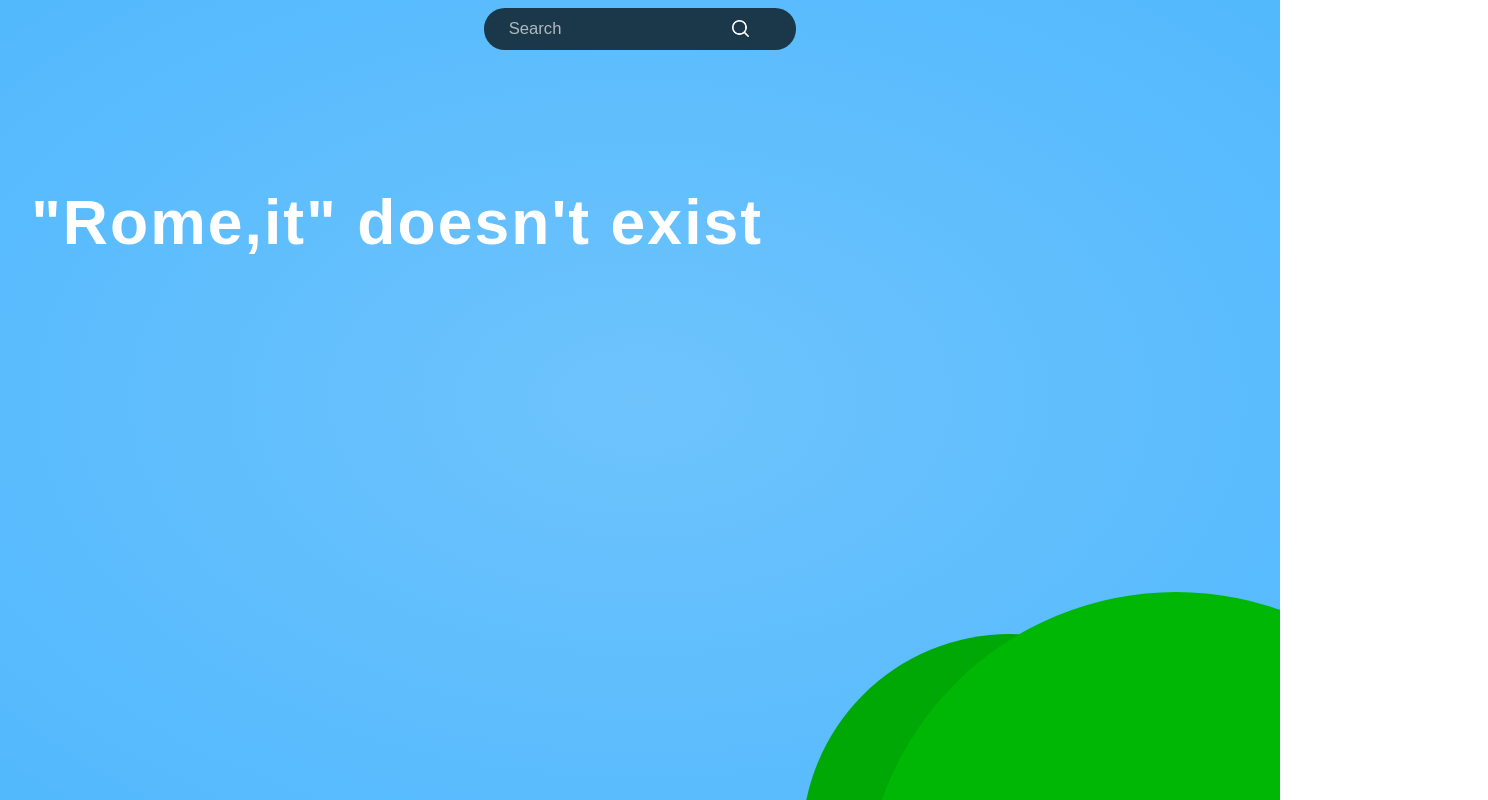
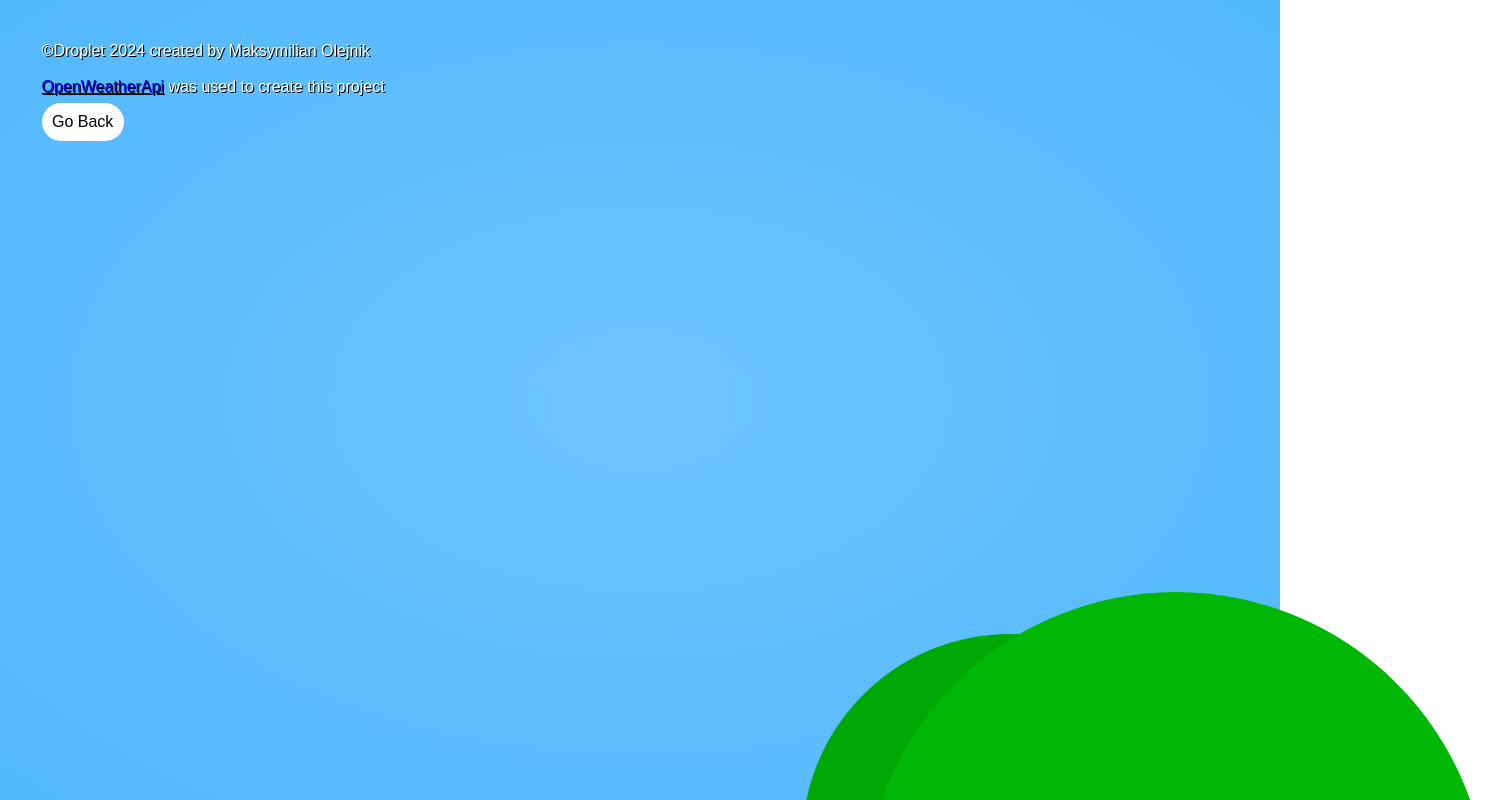
Before and after one commit to MOLE-DV/weather_forcast, a React (Create React App) app: page /Copyright in a window 1280 px wide. Shown: the top 800 px of the page, 1488 px wide, since content can reach past the window. Built offline with nearby package versions, Linux system fonts and the light colour scheme; no server answers.

Commit message:
Copyright page

```diff
--- a/package.json
+++ b/package.json
@@ -10,6 +10,7 @@
     "cities.json": "^1.1.34",
     "react": "^18.2.0",
     "react-dom": "^18.2.0",
+    "react-router-dom": "^6.22.3",
     "react-scripts": "^5.0.1",
     "web-vitals": "^2.1.4",
     "yarn": "^1.22.21"
--- a/src/App.css
+++ b/src/App.css
@@ -1,18 +1,10 @@
+@import url(root.css);
+
 
 *{box-sizing: border-box; margin: 0;}
 
 
-:root{
-  --sky: rgba(83, 184, 252, 0.842);
-  --searchBar-hidden-width: calc(10vh + 10vw);
-  --searchBar-visible-width: calc(15vh + 15vw);
-  --sea-background:url('../public//background/sea.jpg');
-  --window-opacity: .7;
-  --search-icon: url('../public/icons/search.png');
-  --menu-icon: url('../public/icons/menu.png');
-  --big-ground-size: calc(25vh + 25vw);
-  --small-ground-size: calc(15vh + 15vw);
-}
+
 
 body{
   width: 100vw;
@@ -387,3 +379,15 @@ body{
     display: none;
   }
 }
+
+
+#copyright{
+  position: absolute;
+  z-index: 9999;
+  font-size: calc(.5vh + .5vw);
+  cursor: pointer;
+  bottom: calc(.1vh + .1vw);
+  right: calc(.1vh + .1vw);
+  text-decoration: none;
+  color: rgba(255, 255, 255, 0.514);
+}
--- a/src/App.js
+++ b/src/App.js
@@ -5,6 +5,8 @@ import useWeatherData from './weatherReader/readWeatherData';
 import React, { useState, useEffect } from 'react';
 import WeatherVisualizer from './Components/WeatherVisualizator';
 import axios from 'axios';
+import Copy from './Components/Copy';
+import Copyright from './Components/Copyright';
 
 function App() {
   const [data, setData] = useState({});
@@ -31,7 +33,9 @@ function App() {
       <DayInfo width="fit-content" data={data == 'debug' ? {"name" : "Test City"} : data} opacity="0"/>
       <WeatherVisualizer data={data == 'debug' ? {'weather' : 'debug'} : data} />
       <div style={{display: "none"}} id='cur_weather'>{data == 'debug' ? 'debug' : data.weather && data.weather[0]?.main}</div>
+      <Copy />
     </div>
+
   );
 }
 
--- /dev/null
+++ b/src/Components/Circle.js
@@ -0,0 +1,7 @@
+function Circle(props){
+    return (
+            <div className="circle" style={props.style}></div>
+        );
+}
+
+export default Circle;
--- /dev/null
+++ b/src/Components/Copy.js
@@ -0,0 +1,11 @@
+import { Link } from 'react-router-dom';
+
+function Copy(){
+    return(
+        <div id='copyright'>
+            <Link to='/Copyright'>© Maksymilian Olejnik 2024</Link>
+        </div>
+    );
+}
+
+export default Copy;
--- /dev/null
+++ b/src/Components/Copyright.js
@@ -0,0 +1,24 @@
+import { Link } from "react-router-dom";
+import Circle from "./Circle";
+import '../Copyright.css'
+
+function Copyright(){
+    return(
+        <div id="cop_info">
+            <div id="information">
+              ©Droplet 2024 created by Maksymilian Olejnik
+              <br />
+              <br />
+              <a href="https://openweathermap.org/api" target="blank_">OpenWeatherApi</a> was used to create this project
+              <br />
+              <br />
+              <Link to='/Home' id="button">Go Back</Link>
+            </div>
+
+            <Circle style={{height: "calc(30vh + 30vw)", width: "calc(30vh + 30vw)", backgroundColor: "#00B706", zIndex: 3, right: "calc(-10vh - 10vw)", bottom: "calc(-20vh - 20vw)"}}/>
+            <Circle style={{height: "calc(20vh + 20vw)", width: "calc(20vh + 20vw)", backgroundColor: "#00A806", zIndex: 2, right: "calc(3vh + 3vw)", bottom: "calc(-12vh - 12vw)"}}/>
+        </div>
+    );
+}
+
+export default Copyright;
--- a/src/Components/Search.js
+++ b/src/Components/Search.js
@@ -30,6 +30,8 @@ function SearchHints(props){
 
 window.onload = ()=>{
     if(localStorage.getItem('cityName') === null || localStorage.getItem('cityName') === undefined) {localStorage.setItem('cityName', 'Rome,it'); window.location.reload();};
+
+    if(document.getElementById("input") != undefined){
         document.getElementById("input").addEventListener('keyup', async (e)=>{
 
             let input = document.getElementById("input").value;
@@ -78,6 +80,7 @@ window.onload = ()=>{
             }
         });
     }
+}
 
 
 
--- a/src/Components/WeatherVisualizator.js
+++ b/src/Components/WeatherVisualizator.js
@@ -1,10 +1,5 @@
 import React from "react";
-
-function Circle(props){
-    return (
-            <div className="circle" style={props.style}></div>
-        );
-}
+import Circle from "./Circle";
 
 function Box(props){
     return (
--- /dev/null
+++ b/src/Copyright.css
@@ -0,0 +1,30 @@
+@import url(root.css);
+
+#cop_info{
+    width: 100vw;
+    height: 100vh;
+    background: radial-gradient(var(--sky), rgba(50, 172, 253, 0.842));
+}
+
+#information{
+    padding: calc(2vh + 2vw);
+    color: white;
+    height: fit-content;
+    width: fit-content;
+    text-shadow: calc(.05vh + .05vw) calc(.05vh + .05vw) 0 black;
+}
+
+#button{
+    text-decoration: none;
+    color: white;
+    text-shadow: none;
+    background-color: white;
+    color: black;
+    padding: calc(.5vh + .5vw);
+    border-radius: calc(1vh + 1vw);
+    transition: .1s;
+}
+
+#button:hover{
+    filter: invert(1);
+}
--- a/src/index.js
+++ b/src/index.js
@@ -3,11 +3,19 @@ import ReactDOM from 'react-dom/client';
 import App from './App';
 import index from './index.css';
 import reportWebVitals from './reportWebVitals';
+import { BrowserRouter } from 'react-router-dom';
+import { Route, Routes } from 'react-router-dom';
+import Copyright from './Components/Copyright';
 
 const root = ReactDOM.createRoot(document.getElementById('root'));
 root.render(
   <React.StrictMode>
-    <App />
+    <BrowserRouter>
+      <Routes>
+          <Route path='Home' element={<App />}></Route>
+          <Route path='Copyright' element={<Copyright />}></Route>
+      </Routes>
+    </BrowserRouter>
   </React.StrictMode>
 );
 
--- /dev/null
+++ b/src/root.css
@@ -0,0 +1,11 @@
+:root{
+  --sky: rgba(83, 184, 252, 0.842);
+  --searchBar-hidden-width: calc(10vh + 10vw);
+  --searchBar-visible-width: calc(15vh + 15vw);
+  --sea-background:url('../public//background/sea.jpg');
+  --window-opacity: .7;
+  --search-icon: url('../public/icons/search.png');
+  --menu-icon: url('../public/icons/menu.png');
+  --big-ground-size: calc(25vh + 25vw);
+  --small-ground-size: calc(15vh + 15vw);
+}
--- a/src/weatherReader/readWeatherData.js
+++ b/src/weatherReader/readWeatherData.js
@@ -5,8 +5,6 @@ let API_KEY = process.env.REACT_APP_TOKEN;
 
 function getCity() {
   const cityName = localStorage.getItem('cityName');
-  if (cityName === null || cityName === undefined) {  localStorage.setItem('cityName', 'Rome, IT'); return 'Rome, IT'; };
-  if(cityName == "debug") {return 'debug'}
 
   return `https://api.openweathermap.org/data/2.5/weather?q=${cityName}&appid=${API_KEY}`;
 }
@@ -30,7 +28,6 @@ function useWeatherData() {
     }
   }, [apiUrl]);
 
-  if(apiUrl == 'debug') return 'debug';
 
   return data;
 }
```
Also changed, not shown: 1 other file (tests, documents, lock files or other folders). Lines whose indentation alone changed are shown as unchanged.
